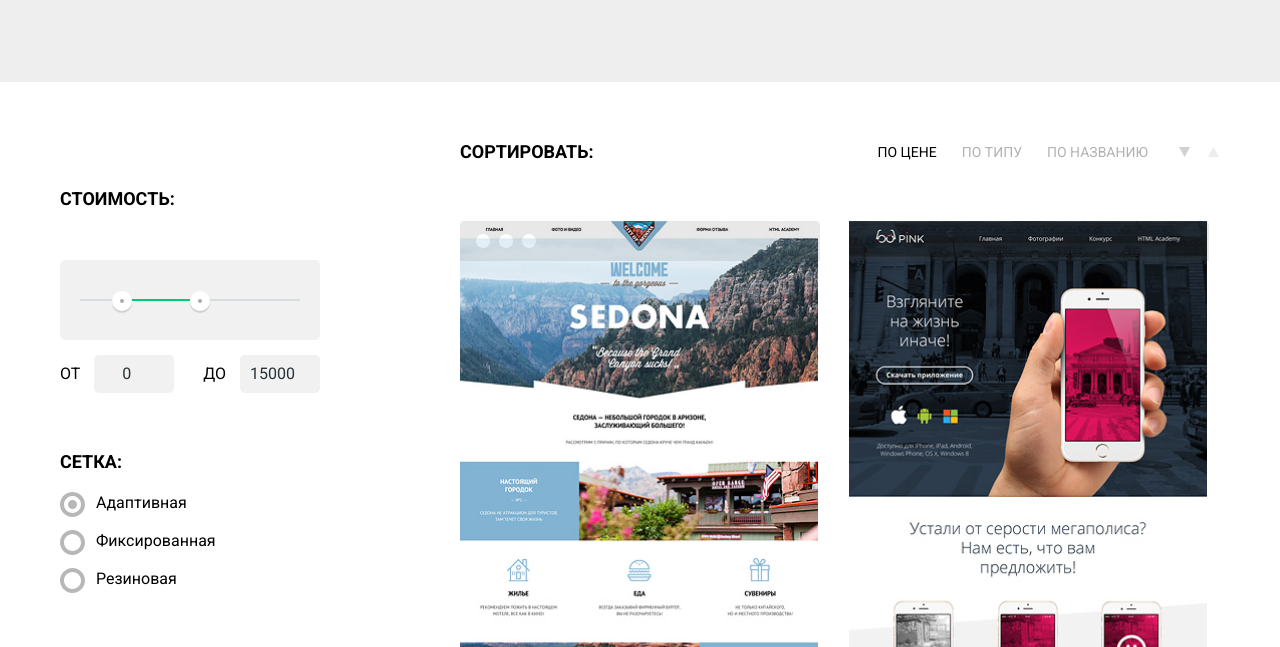
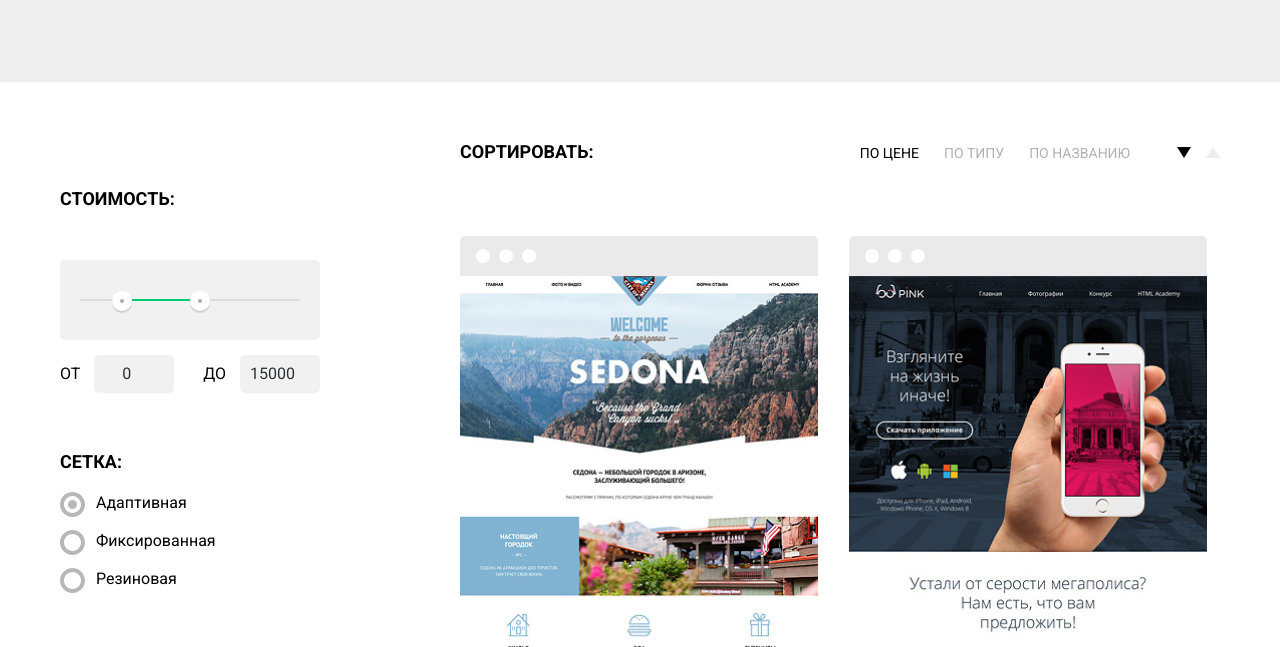
Before and after one commit to Ksenia2103/1536471-nerds-29, a plain HTML site: page catalog.html in a window 1280 px wide. Shown: the part 263-910 px from the top of the page. Drawn offline with Linux system fonts and the light colour scheme.

Commit message:
декоративные элементы

```diff
--- a/catalog.html
+++ b/catalog.html
@@ -28,10 +28,8 @@
     </div>
   </nav>
 </header>
-
 <main class="main-container">
   <h1 class="main-title">Магазин готовых шаблонов</h1>
-
   <section class="main-catalog container">
     <h2 class="visually-hidden">Фильтр товаров</h2>
     <!-- форма фильтра -->
@@ -106,7 +104,7 @@
             </ul>
           </fieldset>
         </div>
-        <button class="button-show" type="submit">Показать</button>
+        <button class="button-show" type="submit"><span class="button-show-text">Показать</span></button>
       </form>
     </div>
     <div class="catalog">
@@ -118,8 +116,14 @@
           <li class="sort-list-item"><a class="sort-button" href="#">По типу </a></li>
           <li class="sort-list-item"><a class="sort-button" href="#">По названию</a></li>
         </ul>
-        <button class="button-sort button-down" type="button" aria-label="сортировка вверх"></button>
-        <button class="button-sort button-up" type="button" aria-label="сортировка вниз"></button>
+        <ul class="nav-list">
+          <li class="nav-list-item">
+            <a href="#" class="nav-button nav-button-down nav-active" aria-label="сортировка вниз"></a>
+          </li>
+          <li class="nav-list-item">
+            <a href="#" class="nav-button nav-button-up" aria-label="сортировка вверх"></a>
+          </li>
+        </ul>
       </div>
       <h2 class="visually-hidden">Список товаров</h2>
       <ul class="product-list">
--- a/css/style.css
+++ b/css/style.css
@@ -19,6 +19,8 @@
   --neutral-grey: #D5D5D5;
   --optional-gray: #E1E1E1;
   --neutral-white: #C1C1C1;
+  --black: #231F20;
+  --blond-grey: #A6A6A6;
 }
 
 body {
@@ -72,7 +74,7 @@ img {
 }
 
 .container {
-  max-width: 1160px;
+  width: 1160px;
   margin: 0 auto;
 }
 
@@ -181,16 +183,15 @@ img {
 .slider {
   position: relative;
   padding: 0;
-  margin: 0;
 }
 
 .slider-radio {
+  display: flex;
+  align-items: center;
+  justify-content: center;
   position: absolute;
-  display: flex;
-  justify-content: space-between;
-  min-width: 88px;
-  left: 50%;
   bottom: 96px;
+  width: inherit;
 }
 
 .slider-radio button {
@@ -203,6 +204,10 @@ img {
   padding: 0;
   cursor: pointer;
   box-sizing: border-box;
+}
+
+.slider-radio button:not(:last-child) {
+  margin-right: 18px;
 }
 
 .active-slider-radio::before {
@@ -770,16 +775,19 @@ img {
   min-height: 576px;
   margin-right: 38px;
   margin-bottom: 30px;
+  border-radius: 0 0 5px 5px;
 }
 
 .product-item::before {
   content: "";
   position: absolute;
   background-image: url("../img/browser-header.svg");
-  width: 360px;
+  width: 358px;
   height: 40px;
   opacity: 0.12;
-  top: 0;
+  top: -40px;
+  border-top-left-radius: 5px;
+  border-top-right-radius: 5px;
 }
 
 .product-text {
@@ -853,6 +861,7 @@ img {
   justify-content: space-between;
   position: relative;
   margin-bottom: 54px;
+  align-items: baseline;
 }
 
 .sort-list {
@@ -864,8 +873,6 @@ img {
   justify-content: space-between;
   align-items: center;
   min-width: 271px;
-  box-sizing: border-box;
-  padding-right: 47px;
 }
 
 .sort-list-item {
@@ -876,8 +883,14 @@ img {
   color: var(--basic-black);
 }
 
-.active {
+.active,
+.sort-list-item:active,
+.sort-list-item:focus {
   opacity: 1;
+}
+
+.sort-list-item:hover {
+  opacity: 0.6;
 }
 
 .filter-list-arrow {
@@ -911,28 +924,57 @@ img {
   background-image: url("/img/shape-up.svg");
 }
 
-.button-sort {
-  border: none;
-  width: 11px;
-  height: 10px;
-  position: absolute;
-  top: 10px;
-  background-color: transparent;
+.nav-list {
+  list-style: none;
+  margin: 0 0 0 auto;
+  padding: 0;
+  display: flex;
+  flex-wrap: wrap;
+  justify-content: space-between;
+  width: 43px;
+}
+
+.nav-button {
+  display: inline-block;
+  margin-right: 18px;
+}
+
+.nav-button-down {
+  width: 0;
+  height: 0;
+  border-top: 11px solid var(--blond-grey);
+  border-left: 7px solid transparent;
+  border-right: 7px solid transparent;
   opacity: 0.2;
 }
 
-.button-up {
-  right: 0;
-  background-image: url("../img/shape-down.svg");
-  background-repeat: no-repeat;
-
+.nav-button-up {
+  width: 0;
+  height: 0;
+  border-top: 11px solid var(--blond-grey);
+  border-left: 7px solid transparent;
+  border-right: 7px solid transparent;
+  opacity: 0.2;
+  transform: rotate(180deg);
 }
 
-.button-down {
-  right: 29px;
-  background-image: url("../img/shape-up.svg");
-  background-repeat: no-repeat;
+.nav-button {
+  margin-right: 0;
+}
 
+.nav-active,
+.nav-button-up:active,
+.nav-button-up:focus,
+.nav-button-down:active,
+.nav-button-down:focus {
+  border-top-color: var(--basic-black);
+  opacity: 1;
+}
+
+.nav-button-down:hover,
+.nav-button-up:hover {
+  border-top-color: var(--basic-black);
+  opacity: 0.6;
 }
 
 .sort-title {
@@ -942,7 +984,8 @@ img {
   text-transform: uppercase;
   color: var(--basic-black);
   margin: 0;
-  /* margin-bottom: 11px;*/
+  margin-bottom: 55px;
+  margin-right: 266px;
 }
 
 .sort-button {
@@ -1069,12 +1112,12 @@ img {
   top: -5px;
 }
 
-.checkbox:checked + label::after {
+.checkbox:checked + label::before {
   content: "";
   position: absolute;
   width: 23px;
   height: 23px;
-  background-image: url("../img/checkbox-mark.svg");
+  background-image: url("../img/checkbox-on.svg");
   background-size: 23px 23px;
   background-position: 0 0;
   background-repeat: no-repeat;
@@ -1085,7 +1128,6 @@ img {
 
 .checkbox:checked:hover + label::after,
 .checkbox:checked:focus + label::after {
-  background-image: url("../img/checkbox-mark-full.svg");
   opacity: 1.0;
 }
 
@@ -1111,15 +1153,17 @@ img {
 
 .button-show:hover,
 .button-show:focus {
-  background: var(--gray);
+  background-color: var(--gray);
 }
 
 .button-show:active {
-  background: var(--neutral-grey);
+  background-color: var(--neutral-grey);
   box-shadow: inset 0 3px 0 rgba(0, 1, 1, 0.1);
+}
+
+.button-show:active .button-show-text {
   opacity: 0.3;
 }
-
 
 /*range*/
 .filter-item {
```
Also changed, not shown: index.html (+0 -5 lines), img/checkbox-without-mark.svg (added), img/mark.svg (added).
